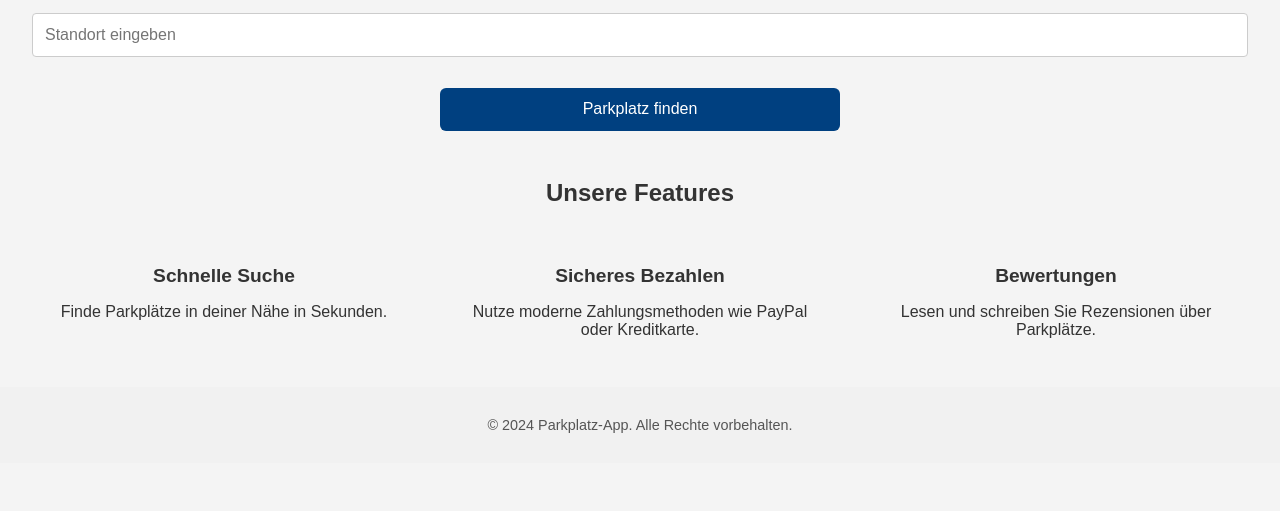
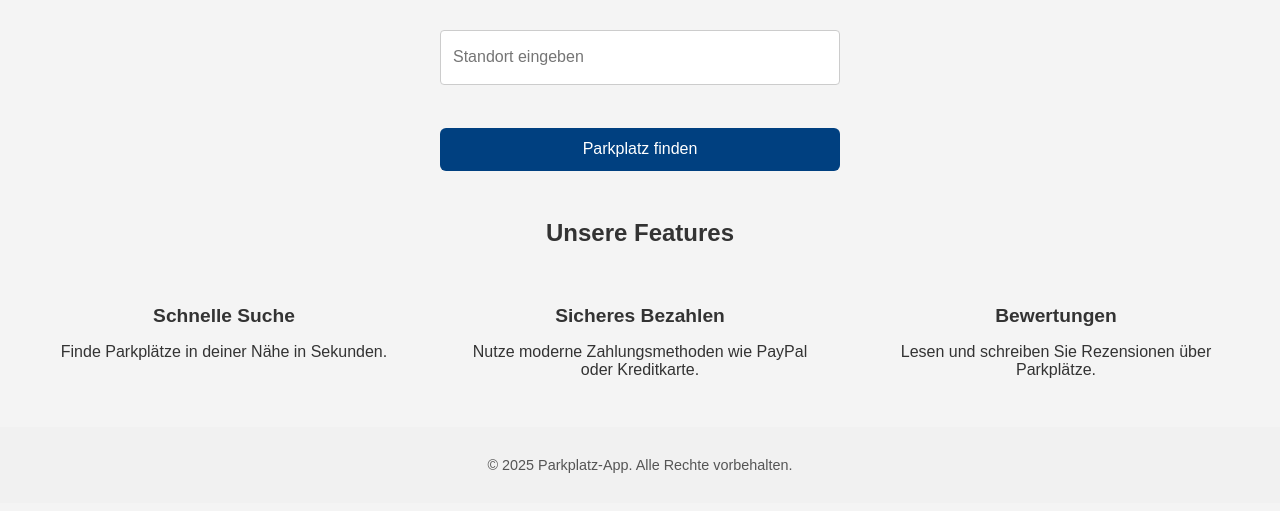
Before and after one commit to Vae2002/AML-WDB-Sem5, a plain HTML site: page parking-app/index.html in a window 1280 px wide. Shown: the part 157-668 px from the top of the page. Drawn offline with Linux system fonts and the light colour scheme.

Commit message:
index  html input feld anpassen

```diff
--- a/parking-app/index.html
+++ b/parking-app/index.html
@@ -22,8 +22,11 @@
     <section class="hero">
       <h2>Finde und buche deinen perfekten Parkplatz</h2>
       <form action="search.html" method="get">
-        <input type="text" id="location" name="location" placeholder="Standort eingeben" required>
-        <div class="dropdown hidden" id="weekday-dropdown">
+        <div class="location-container">
+          <label for="location"></label>
+          <input type="text" id="location-input" class="location-input" name="location" placeholder="Standort eingeben" required>
+        </div>
+                <div class="dropdown hidden" id="weekday-dropdown">
           <button type="button" id="dropdown-btn">Wochentage auswählen</button>
           <div id="dropdown-content" class="dropdown-content">
             <div class="weekdays-grid">
@@ -61,7 +64,7 @@
   </main>
 
   <footer>
-    <p>© 2024 Parkplatz-App. Alle Rechte vorbehalten.</p>
+    <p>© 2025 Parkplatz-App. Alle Rechte vorbehalten.</p>
   </footer>
 
   <!-- Modal für Login und Konto erstellen -->
--- a/parking-app/styles/main.css
+++ b/parking-app/styles/main.css
@@ -352,6 +352,31 @@ footer {
   border-color: #004080 !important; /* Gleiche Farbe wie bei anderen Eingabefeldern */
 }
 
+/* Container für das Standort-Eingabefeld */
+.location-container {
+  padding: 0.75rem !important; /* Wichtiges Styling */
+  display: flex;
+  flex-direction: column;
+  gap: 5px; /* Abstand zwischen Label und Input */
+  width: 400px;
+}
+
+/* Stil nur für das Standort-Eingabefeld */
+.location-input {
+  padding: 0.75rem;
+  border: 1px solid #ccc;
+  border-radius: 4px;
+  font-size: 1rem;
+  height: 55px;
+}
+
+.location-input:focus {
+  outline: none;
+  border-color: #004080; /* Gleiche Farbe wie bei anderen Eingabefeldern */
+  box-shadow: 0 0 5px rgba(0, 64, 128, 0.5); /* Leichter blauer Glow beim Fokus */
+}
+
+
 /*------------------------------------------------------------*/
 /* Modale Fenster Styling */
 .modal {
```
